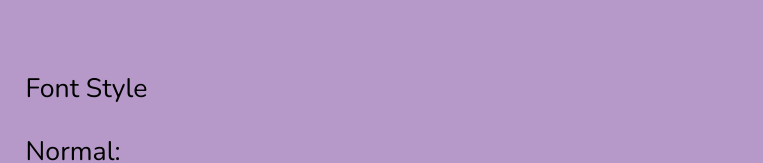
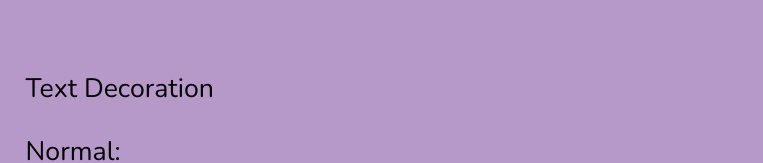
Before and after one commit to lenaviersen/iffall2021, a plain HTML site: page type-styles/index.html in a window 1280 px wide. Shown: the part 1918-2081 px from the top of the page, without its empty margins (0-763 px from the left). Drawn offline with nearby package versions, Linux system fonts and the light colour scheme.

Commit message:
Add files via upload

```diff
--- a/type-styles/index.html
+++ b/type-styles/index.html
@@ -45,7 +45,7 @@
         <p>Capitalize:</p>
         <p class="transform2">The quick brown fox jumped over the lazy dog.</p>
         <br>
-        <p>Font Style</p>
+        <p>Text Decoration</p>
         <p>Normal:</p>
         <p>The quick brown fox jumped over the lazy dog.</p>
         <p>Underline:</p>
```
